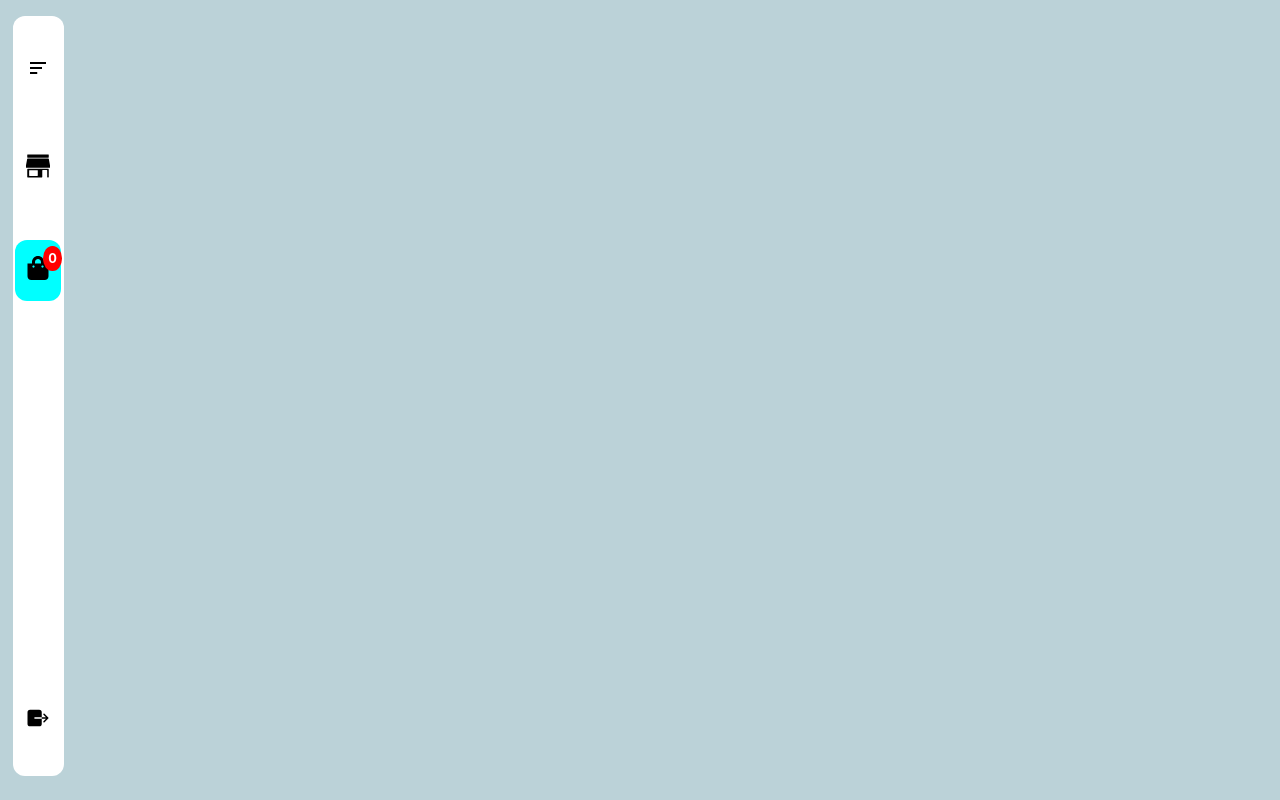
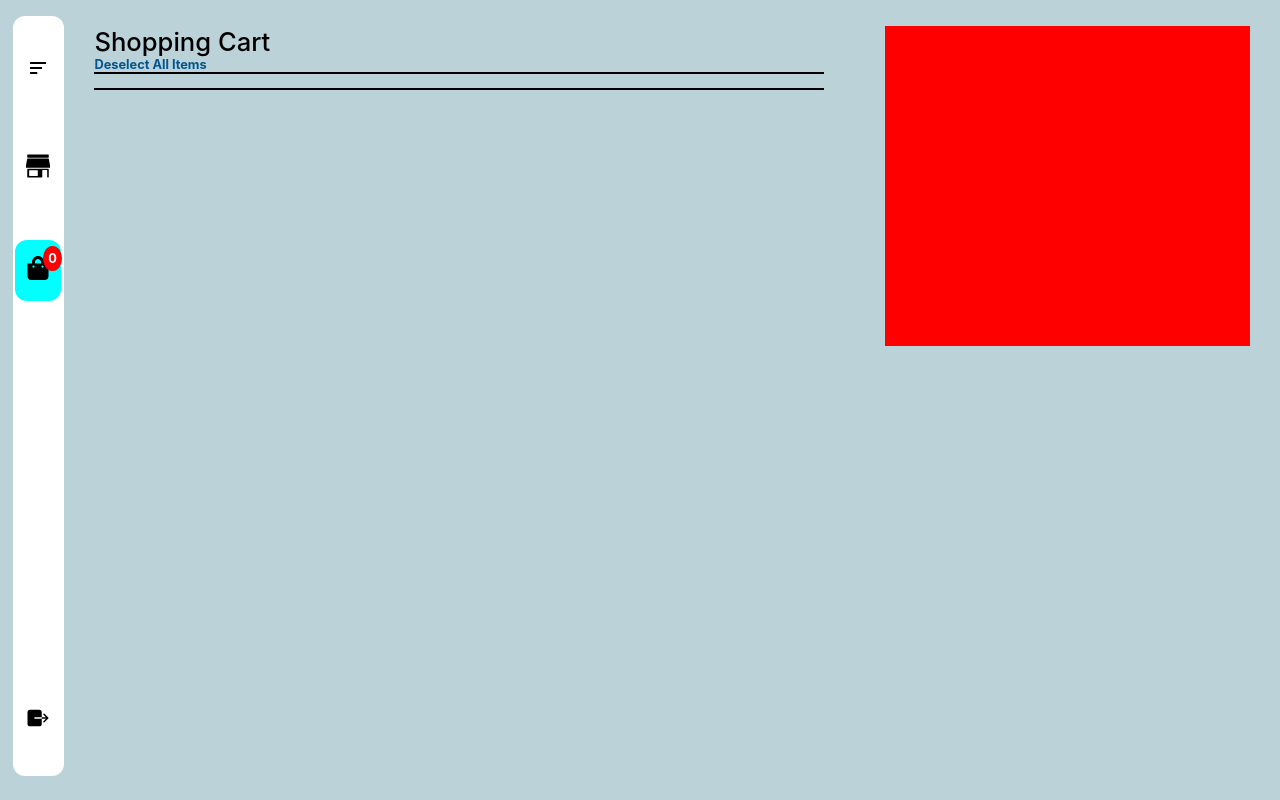
Before and after one commit to PrabeshPP/ecommerce, a React (Create React App) app: page /cart in a window 1280 px wide. Built offline with nearby package versions, Linux system fonts and the light colour scheme.

Commit message:
cart page

```diff
--- a/src/Component/Body/ListItem.module.css
+++ b/src/Component/Body/ListItem.module.css
@@ -7,6 +7,7 @@
     grid-template-columns: auto auto auto;
     row-gap: 0%;
     column-gap: 0%;
+
 }
 
 /* .itemBox::after{
--- a/src/Component/Cart/Cart.js
+++ b/src/Component/Cart/Cart.js
@@ -1,11 +1,28 @@
 import classes from "./Cart.module.css";
+import { useSelector } from "react-redux";
 
-const Cart=()=>{
-    return(
-        <div className={classes.bodyDiv}>
+const Cart = () => {
+  const cart = useSelector((state) => state.cart);
+  return (
+    <div className={classes.bodyDiv}>
+      <div className={classes.container}>
+        <div className={classes.header}>
+          <span className={classes.span1}>Shopping Cart</span>
+          <span className={classes.span2}>Deselect All Items</span>
+          <div className={classes.hr}></div>
+        </div>
+        <div className={classes.itemCard}>
+            <div className={classes.image}>
 
+            </div>
+            <div className={classes.desc}>
+
+            </div>
         </div>
-    )
-}
+      </div>
+      <div className={classes.checkout}></div>
+    </div>
+  );
+};
 
 export default Cart;
--- a/src/Component/Cart/Cart.module.css
+++ b/src/Component/Cart/Cart.module.css
@@ -3,10 +3,56 @@
     min-height: 100vh;
     margin-bottom: 1%;
     display: flex;
-    flex-direction: column;
-    align-items: center;
     position: absolute;
     justify-content: space-around;
     background-color: #bbd2d8;
+    align-items: flex-start;
+}
+
+.header{
+    width: 100%;
+    display: flex;
+    flex-direction: column;
+}
+
+.header .span1{
+    font-size: 1.6rem;
+    user-select: none;
+    -webkit-user-select: none;
+    color: black;
+    font-weight: 500;
+}
+
+.header .span2{
+    font-size: 0.8rem;
+    color: rgb(1, 85, 145);
+    cursor: pointer;
+    font-weight: bold;
+}
+
+.container{
+    flex: 0.6;
+    margin-bottom: 2%;
+    margin-top: 2%;
+    margin-left: 5%;
+    display: flex;
+    flex-direction: column;
+}
+
+.checkout{
+    flex: 0.3;
+    background-color: red;
+    height: 40vh;
+    margin-top: 2%;
+}
+
+.itemCard{
+    margin-top: 2%;
+    height: 100%;
+    border:1px solid black;
+}
+
+.hr{
+   border-top: 2px solid black;
 
 }
```
